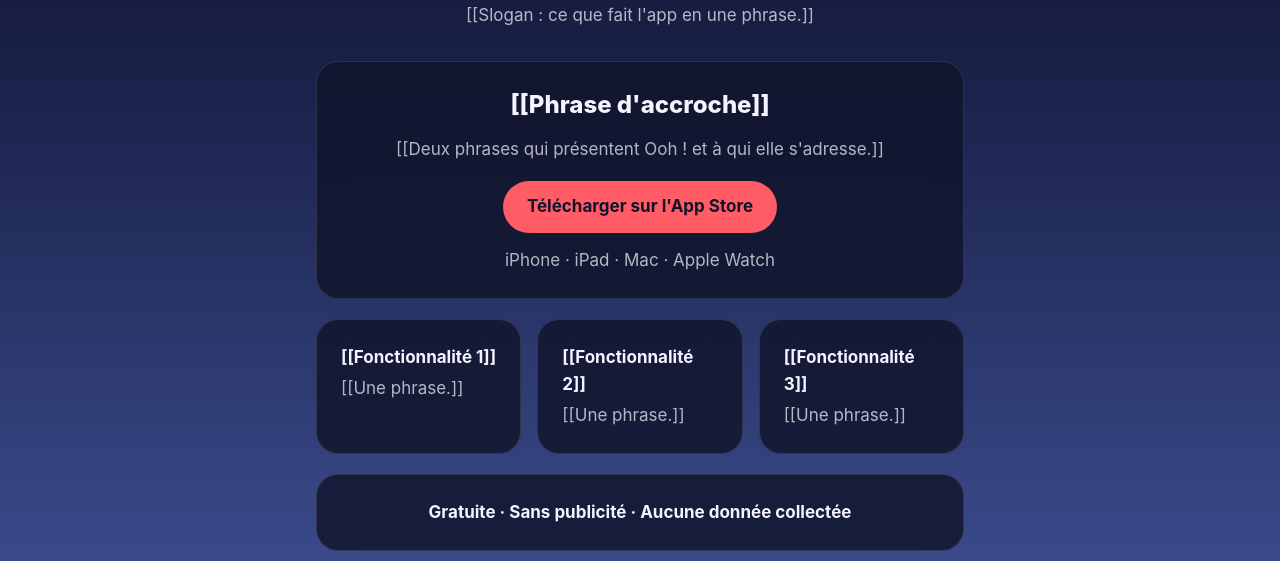
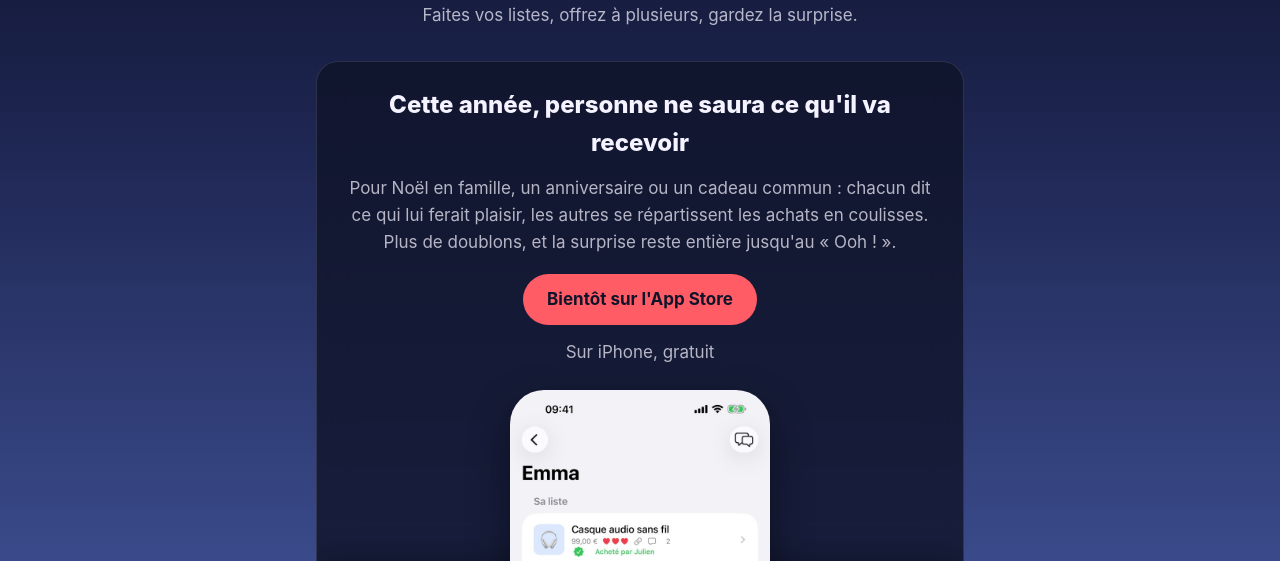
Before and after one commit to stelyo-apps/ooh, a plain HTML site: page marketing/index.html in a window 1280 px wide. Shown: the part 239-800 px from the top of the page. Drawn offline with Linux system fonts and the light colour scheme.

Commit message:
Mise à jour du site Ooh ! 1.0

```diff
--- a/marketing/index.html
+++ b/marketing/index.html
@@ -4,7 +4,7 @@
 <meta charset="utf-8">
 <meta name="viewport" content="width=device-width, initial-scale=1">
 <title>Ooh ! – Présentation</title>
-<meta name="description" content="[[Deux phrases qui présentent Ooh ! et à qui elle s'adresse.]]">
+<meta name="description" content="Ooh ! organise les cadeaux en famille ou entre amis : chacun fait sa liste, les autres s'organisent en secret. Fini les doublons, la surprise reste entière.">
 <link rel="icon" href="../icon.png">
 <link rel="apple-touch-icon" href="../icon.png">
 <link rel="stylesheet" href="../style.css">
@@ -14,34 +14,35 @@
   <header>
     <img src="../icon.png" alt="Icône de Ooh !">
     <h1>Ooh !</h1>
-    <p class="tagline">[[Slogan : ce que fait l'app en une phrase.]]</p>
+    <p class="tagline">Faites vos listes, offrez à plusieurs, gardez la surprise.</p>
   </header>
   <nav class="langs"></nav>
 
   <section class="hero">
-    <h2>[[Phrase d'accroche]]</h2>
-    <p>[[Deux phrases qui présentent Ooh ! et à qui elle s'adresse.]]</p>
-    <a class="button" href="[[lien App Store]]">Télécharger sur l'App Store</a>
-    <p class="after-button">iPhone · iPad · Mac · Apple Watch</p>
+    <h2>Cette année, personne ne saura ce qu'il va recevoir</h2>
+    <p>Pour Noël en famille, un anniversaire ou un cadeau commun : chacun dit ce qui lui ferait plaisir, les autres se répartissent les achats en coulisses. Plus de doublons, et la surprise reste entière jusqu'au « Ooh ! ».</p>
+    <span class="button">Bientôt sur l'App Store</span>
+    <p class="after-button">Sur iPhone, gratuit</p>
+    <img class="capture" src="capture.jpg" alt="La liste d'Emma vue par sa famille : ses envies, qui s'en occupe, et les idées du groupe" width="330" height="717">
   </section>
 
   <div class="features">
     <section>
-      <h3>[[Fonctionnalité 1]]</h3>
-      <p>[[Une phrase.]]</p>
+      <h3>🎁 Chacun sa liste</h3>
+      <p>Colle le lien d'une boutique : le nom et la photo sont repris tout seuls. Ajoute un prix, une précision, et des cœurs sur ce qui te fait le plus envie.</p>
     </section>
     <section>
-      <h3>[[Fonctionnalité 2]]</h3>
-      <p>[[Une phrase.]]</p>
+      <h3>🤫 Le secret garanti</h3>
+      <p>Les autres ajoutent leurs idées, réservent un cadeau d'un geste et en discutent. La personne concernée ne voit rien : c'est le serveur qui y veille.</p>
     </section>
     <section>
-      <h3>[[Fonctionnalité 3]]</h3>
-      <p>[[Une phrase.]]</p>
+      <h3>⏳ Personne n'est oublié</h3>
+      <p>Le tableau de bord affiche le compte à rebours et qui a déjà un cadeau prévu. Les notifications te tiennent au courant en temps réel.</p>
     </section>
   </div>
 
   <section class="promise">
-    <p><strong>Gratuite · Sans publicité · Aucune donnée collectée</strong></p>
+    <p><strong>Gratuite · Sans publicité · Sans pistage · Données hébergées en Europe</strong></p>
   </section>
 
   <p class="links"><a href="../">Assistance et confidentialité</a></p>
--- a/style.css
+++ b/style.css
@@ -54,3 +54,5 @@ a { color: var(--ink); }
 .links { text-align: center; font-size: 15px; }
 footer { text-align: center; color: var(--ink-soft); font-size: 14px; margin-top: 28px; }
 .version { font-size: 12px; opacity: 0.7; font-variant-numeric: tabular-nums; }
+.capture { display: block; margin: 24px auto 0; width: 260px; height: auto; border-radius: 34px; box-shadow: 0 16px 40px rgba(0,0,0,.45); }
+span.button { cursor: default; }
```
Also changed, not shown: index.html (+7 -3 lines), marketing/capture.jpg (added).
